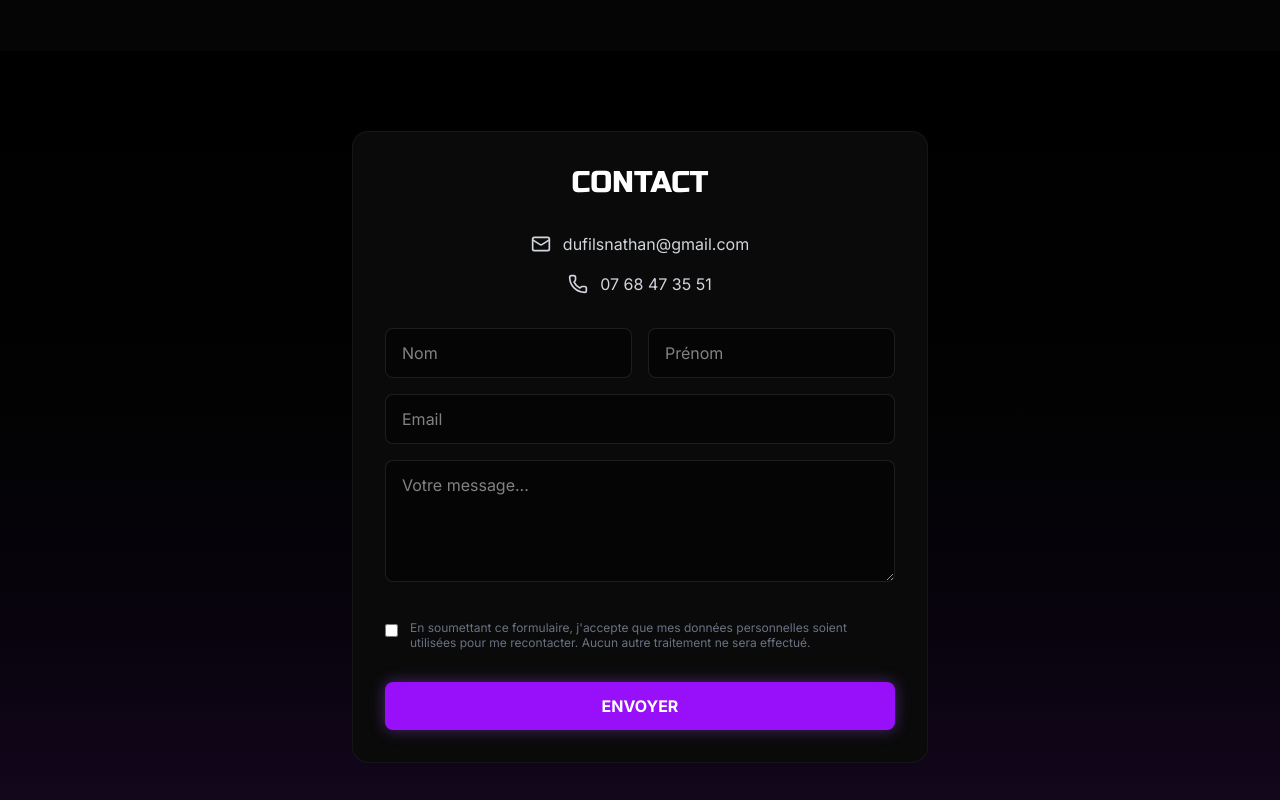
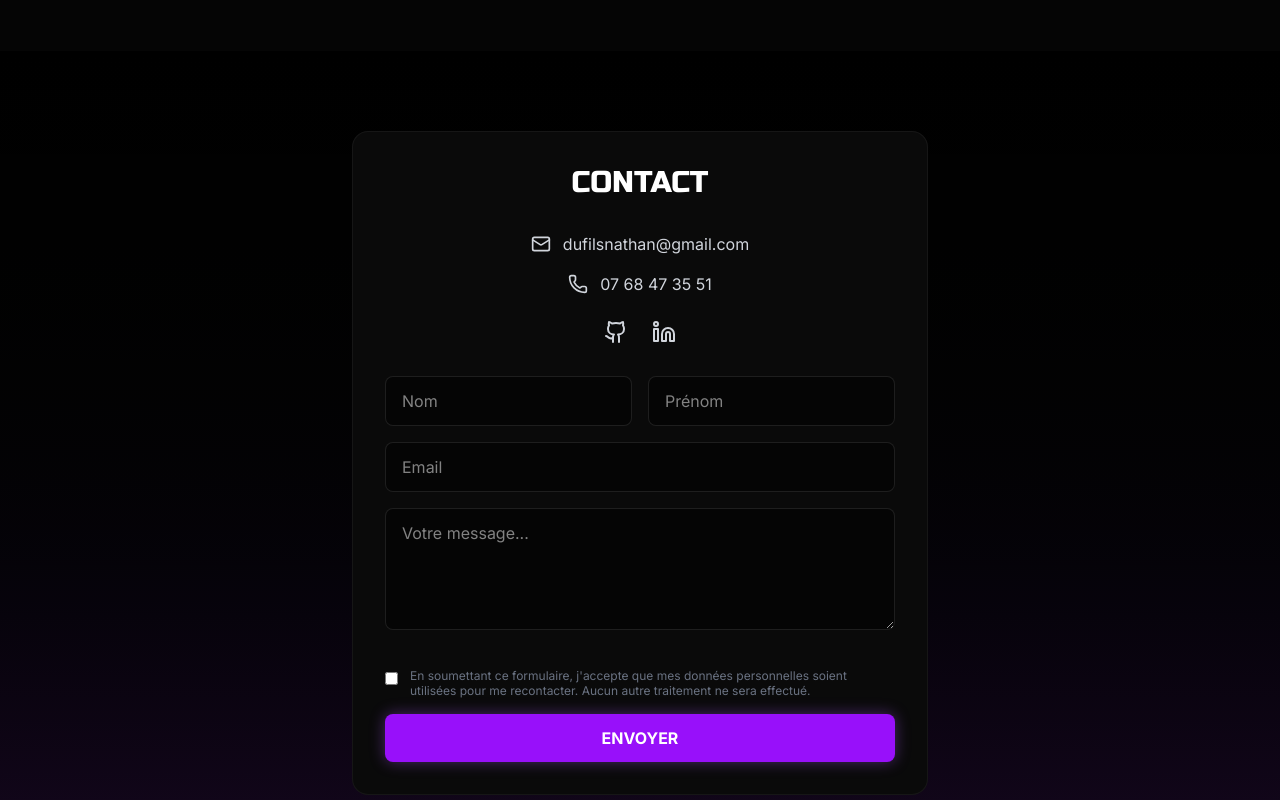
Before and after one commit to NathanDufils/Portfolio, a Next.js app: page / in a window 1280 px wide. Shown: the part 2880-3680 px from the top of the page. Built offline with nearby package versions, Linux system fonts and the light colour scheme.

Commit message:
feat: Implement a functional contact form using EmailJS, extracted into a dedicated component, and update Next.js dependency.

```diff
--- a/package.json
+++ b/package.json
@@ -9,8 +9,9 @@
     "lint": "eslint"
   },
   "dependencies": {
+    "@emailjs/browser": "^4.4.1",
     "lucide-react": "^0.555.0",
-    "next": "16.0.5",
+    "next": "^16.0.7",
     "react": "19.2.0",
     "react-dom": "19.2.0"
   },
--- a/src/app/page.tsx
+++ b/src/app/page.tsx
@@ -5,6 +5,7 @@ import { Mail, Phone, Code, Database, Terminal, Download, Gamepad2, Plane, Monit
 // Chargement des polices
 import BlogCarousel from '@/components/BlogCarousel';
 import ProjectCarousel from '@/components/ProjectCarousel';
+import ContactForm from '@/components/ContactForm';
 
 const russo = Russo_One({ weight: '400', subsets: ['latin'] });
 const inter = Inter({ subsets: ['latin'] });
@@ -169,39 +170,7 @@ export default function Home() {
 
       {/* --- CONTACT (Avec RGPD) --- */}
       <section id="contact" className="py-20 px-6 bg-gradient-to-t from-purple-900/20 to-black scroll-mt-32">
-        <div className="container mx-auto max-w-xl bg-[#0a0a0a] border border-white/5 p-8 rounded-2xl">
-          <h2 className={`${russo.className} text-3xl font-bold mb-8 text-center text-white`}>CONTACT</h2>
-
-          <div className="flex flex-col gap-4 mb-8 items-center">
-            <a href="mailto:dufilsnathan@gmail.com" className="flex items-center gap-3 text-gray-300 hover:text-purple-400 transition">
-              <Mail size={20} /> dufilsnathan@gmail.com
-            </a>
-            <span className="flex items-center gap-3 text-gray-300">
-              <Phone size={20} /> 07 68 47 35 51
-            </span>
-          </div>
-
-          <form className="space-y-4">
-            <div className="grid grid-cols-2 gap-4">
-              <input type="text" aria-label="Nom" placeholder="Nom" className="w-full bg-black/50 border border-white/10 rounded-lg px-4 py-3 text-white focus:border-purple-500 outline-none transition" required />
-              <input type="text" aria-label="Prénom" placeholder="Prénom" className="w-full bg-black/50 border border-white/10 rounded-lg px-4 py-3 text-white focus:border-purple-500 outline-none transition" required />
-            </div>
-            <input type="email" aria-label="Email" placeholder="Email" className="w-full bg-black/50 border border-white/10 rounded-lg px-4 py-3 text-white focus:border-purple-500 outline-none transition" required />
-            <textarea rows={4} aria-label="Message" placeholder="Votre message..." className="w-full bg-black/50 border border-white/10 rounded-lg px-4 py-3 text-white focus:border-purple-500 outline-none transition" required></textarea>
-
-            <div className="flex items-start gap-3 mt-4">
-              <input type="checkbox" id="rgpd" className="mt-1 accent-purple-500" required />
-              <label htmlFor="rgpd" className="text-xs text-gray-500 leading-tight">
-                En soumettant ce formulaire, j'accepte que mes données personnelles soient utilisées pour me recontacter.
-                Aucun autre traitement ne sera effectué.
-              </label>
-            </div>
-
-            <button type="submit" className="w-full py-3 bg-purple-600 text-white font-bold rounded-lg hover:bg-purple-700 transition shadow-[0_0_15px_rgba(168,85,247,0.4)] mt-4">
-              ENVOYER
-            </button>
-          </form>
-        </div>
+        <ContactForm />
       </section>
 
       {/* --- FOOTER --- */}
--- /dev/null
+++ b/src/components/ContactForm.tsx
@@ -0,0 +1,146 @@
+'use client';
+
+import { useState, useRef } from 'react';
+import emailjs from '@emailjs/browser';
+import { Mail, Phone, Send, Loader2, CheckCircle, AlertCircle, Github, Linkedin } from 'lucide-react';
+import { Russo_One } from 'next/font/google';
+
+const russo = Russo_One({ weight: '400', subsets: ['latin'] });
+
+export default function ContactForm() {
+    const form = useRef<HTMLFormElement>(null);
+    const [loading, setLoading] = useState(false);
+    const [status, setStatus] = useState<'idle' | 'success' | 'error'>('idle');
+
+    const sendEmail = (e: React.FormEvent) => {
+        e.preventDefault();
+        e.stopPropagation(); // Ajout de sécurité
+        setLoading(true);
+        setStatus('idle');
+
+        // Récupération des variables d'environnement
+        const SERVICE_ID = 'service_yk9d3tj';
+        const TEMPLATE_ID = 'template_c8397fd';
+        const PUBLIC_KEY = 'z2YZRBCI86YvRUf7w';
+
+        if (form.current) {
+            emailjs.sendForm(SERVICE_ID, TEMPLATE_ID, form.current, PUBLIC_KEY)
+                .then((result) => {
+                    console.log(result.text);
+                    setLoading(false);
+                    setStatus('success');
+                    if (form.current) form.current.reset();
+
+                    // Force le scroll à rester sur le formulaire (ou remonte légèrement pour voir le message)
+                    // On utilise un petit timeout pour laisser le temps au DOM de se mettre à jour
+                    setTimeout(() => {
+                        const contactSection = document.getElementById('contact');
+                        if (contactSection) {
+                            contactSection.scrollIntoView({ behavior: 'smooth', block: 'center' });
+                        }
+                    }, 100);
+
+                }, (error) => {
+                    console.log(error.text);
+                    setLoading(false);
+                    setStatus('error');
+                });
+        }
+    };
+
+    return (
+        <div className="container mx-auto max-w-xl bg-[#0a0a0a] border border-white/5 p-8 rounded-2xl">
+            <h2 className={`${russo.className} text-3xl font-bold mb-8 text-center text-white`}>CONTACT</h2>
+
+            <div className="flex flex-col gap-4 mb-8 items-center">
+                <a href="mailto:dufilsnathan@gmail.com" className="flex items-center gap-3 text-gray-300 hover:text-purple-400 transition">
+                    <Mail size={20} /> dufilsnathan@gmail.com
+                </a>
+                <span className="flex items-center gap-3 text-gray-300">
+                    <Phone size={20} /> 07 68 47 35 51
+                </span>
+                <div className="flex gap-6 mt-2">
+                    <a href="https://github.com/NathanDufils" target="_blank" rel="noopener noreferrer" className="text-gray-300 hover:text-purple-400 transition transform hover:scale-110">
+                        <Github size={24} />
+                    </a>
+                    <a href="https://www.linkedin.com/in/dufils-nathan-00921a271/" target="_blank" rel="noopener noreferrer" className="text-gray-300 hover:text-purple-400 transition transform hover:scale-110">
+                        <Linkedin size={24} />
+                    </a>
+                </div>
+            </div>
+
+            <form ref={form} onSubmit={sendEmail} className="space-y-4">
+                <div className="grid grid-cols-2 gap-4">
+                    <input
+                        type="text"
+                        name="user_name"
+                        aria-label="Nom"
+                        placeholder="Nom"
+                        className="w-full bg-black/50 border border-white/10 rounded-lg px-4 py-3 text-white focus:border-purple-500 outline-none transition"
+                        required
+                    />
+                    <input
+                        type="text"
+                        name="user_firstname" // Optionnel, dépend de votre template EmailJS
+                        aria-label="Prénom"
+                        placeholder="Prénom"
+                        className="w-full bg-black/50 border border-white/10 rounded-lg px-4 py-3 text-white focus:border-purple-500 outline-none transition"
+                        required
+                    />
+                </div>
+                <input
+                    type="email"
+                    name="user_email"
+                    aria-label="Email"
+                    placeholder="Email"
+                    className="w-full bg-black/50 border border-white/10 rounded-lg px-4 py-3 text-white focus:border-purple-500 outline-none transition"
+                    required
+                />
+                <textarea
+                    name="message"
+                    rows={4}
+                    aria-label="Message"
+                    placeholder="Votre message..."
+                    className="w-full bg-black/50 border border-white/10 rounded-lg px-4 py-3 text-white focus:border-purple-500 outline-none transition"
+                    required
+                ></textarea>
+
+                <div className="flex items-start gap-3 mt-4">
+                    <input type="checkbox" id="rgpd" className="mt-1 accent-purple-500" required />
+                    <label htmlFor="rgpd" className="text-xs text-gray-500 leading-tight">
+                        En soumettant ce formulaire, j'accepte que mes données personnelles soient utilisées pour me recontacter.
+                        Aucun autre traitement ne sera effectué.
+                    </label>
+                </div>
+
+                <button
+                    type="submit"
+                    disabled={loading}
+                    className="w-full py-3 bg-purple-600 text-white font-bold rounded-lg hover:bg-purple-700 transition shadow-[0_0_15px_rgba(168,85,247,0.4)] mt-4 flex justify-center items-center gap-2 disabled:opacity-50 disabled:cursor-not-allowed"
+                >
+                    {loading ? (
+                        <>
+                            <Loader2 className="animate-spin" size={20} /> Envoi en cours...
+                        </>
+                    ) : (
+                        <>
+                            ENVOYER
+                        </>
+                    )}
+                </button>
+
+                {status === 'success' && (
+                    <div className="p-3 bg-green-500/10 border border-green-500/20 rounded-lg text-green-400 text-sm flex items-center gap-2">
+                        <CheckCircle size={16} /> Message envoyé avec succès ! Je vous répondrai rapidement.
+                    </div>
+                )}
+
+                {status === 'error' && (
+                    <div className="p-3 bg-red-500/10 border border-red-500/20 rounded-lg text-red-400 text-sm flex items-center gap-2">
+                        <AlertCircle size={16} /> Une erreur est survenue. Veuillez réessayer ou m'envoyer un email directement.
+                    </div>
+                )}
+            </form>
+        </div>
+    );
+}
```
Also changed, not shown: 1 other file (tests, documents, lock files or other folders).
